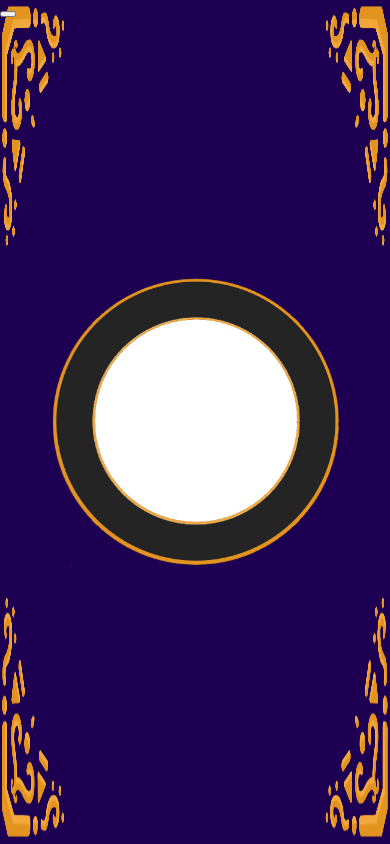
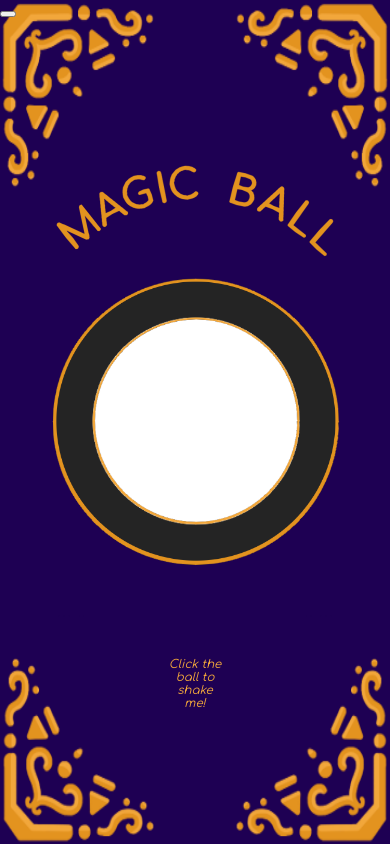
Before and after one commit to g33ya/MagicBall, a plain HTML site: page index.html in a window 390 px wide. Drawn offline with Linux system fonts and the light colour scheme.

Commit message:
text additions

```diff
--- a/index.html
+++ b/index.html
@@ -17,13 +17,16 @@
     <div class="overlay">
         <img class = "overlayimage" src="backgroundoverlay.png" alt="overlay">
     </div>
+
+    <div class="mobileoverlay">
+      <img class = "mobileoverlayimage" src="mobileoverlay.png" alt="mobileoverlay">
+  </div>
     <!-- Wrapper class adjusting overlay for both computer/mobile sizes -->
 
     <div class="wrapper">
 
-
-        <div class="mobileoverlay">
-            <img class = "mobileoverlayimage" src="mobileoverlay.png" alt="mobileoverlay">
+        <div class="textlogo">
+          <img class="textlogoimg" src="magicballtext.png">
         </div>
 
         <!-- 8-Ball Image -->
@@ -37,6 +40,9 @@
             <p class="answer"></p>
         </div>
 
+        <div class="instructiontext">
+          <p><i>Click the ball to shake me!</i></p>
+        </div>
     </div>
 
 
--- a/style.css
+++ b/style.css
@@ -9,9 +9,10 @@ body {
     background-color: rgb(30,0,83)
 }
 
-    .wrapper .mobileoverlay {
-        display:none;
+    .mobileoverlay {
+        visibility:hidden;
     }
+
 
     .wrapper {
         width: 100vw;
@@ -30,6 +31,16 @@ body {
         transform: translate(-50%, -50%);
     }
 
+    .wrapper .textlogo .textlogoimg{
+        position: fixed;
+        left: 50%;
+        transform: translate(-50%, -50%);
+        top: 25%;
+        width: 25vw;
+        min-width: 300px;
+        height: auto;
+        z-index: 4;
+    }
 
     .wrapper .balldiv .ball{
         position: fixed;
@@ -58,6 +69,20 @@ body {
         opacity:0;
     }
 
+    .wrapper .instructiontext {
+        position: fixed;
+        left: 50%;
+        transform: translate(-50%, -50%);
+        bottom: 0%;
+        text-align: center;
+        width: 15vw;
+        height: auto;
+        z-index: 3;
+        font-size: 2vw;
+        color:rgb(242,167,59)
+    }
+
+
 
         @keyframes fadein{from{opacity:0}
         to{opacity:1}
@@ -80,3 +105,49 @@ body {
             90% { transform: translate(-50%, -51%) rotate(0deg); }
             100% { transform: translate(-50%, -51%) rotate(-1deg); }
           }
+
+          @media (orientation: portrait) {
+
+        .overlay .overlayimage{
+                display: none;
+          }
+
+          .mobileoverlay .mobileoverlayimage {
+            position:fixed;
+            width: 100%;
+            height: 100%;
+            left: 50%;
+            top: 50%;
+            transform: translate(-50%, -50%);
+            visibility: visible;
+          }
+
+          .wrapper .instructiontext {
+            position: fixed;
+            left: 50%;
+            transform: translate(-50%, -50%);
+            bottom: 10%;
+            text-align: center;
+            width: 15vw;
+            height: auto;
+            z-index: 3;
+            font-size: 3vw;
+            color:rgb(242,167,59)
+        }
+
+        .wrapper .text {
+            position: fixed;
+            left: 50%;
+            transform: translate(-50%, -50%);
+            top: 50%;
+            text-align: center;
+            width: 20vw;
+            height: auto;
+            z-index: 3;
+            font-size: 4vw;
+            animation:1s ease 2s normal forwards 1 fadein;
+            -webkit-animation:1s ease 2s normal forwards 1 fadein;
+            opacity:0;
+        }
+
+        }
```
Also changed, not shown: magicballtext.png (added).
